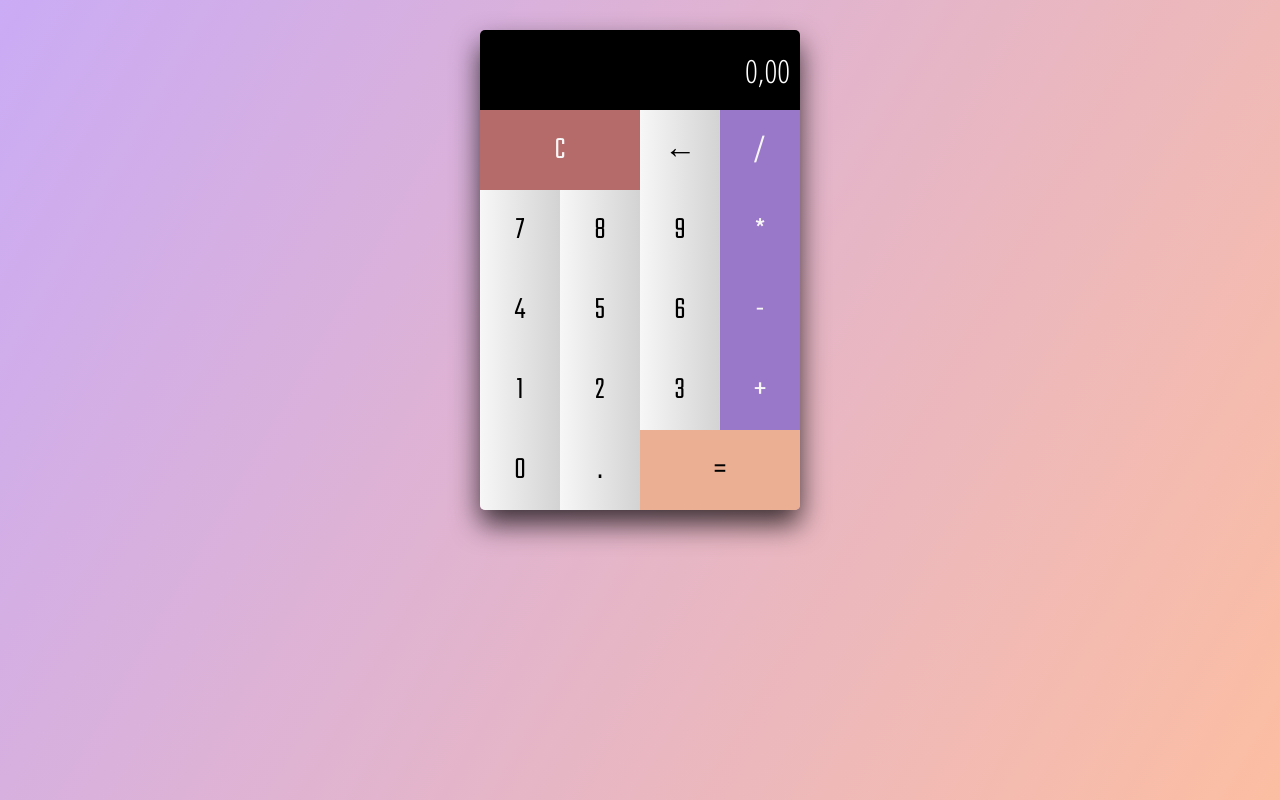
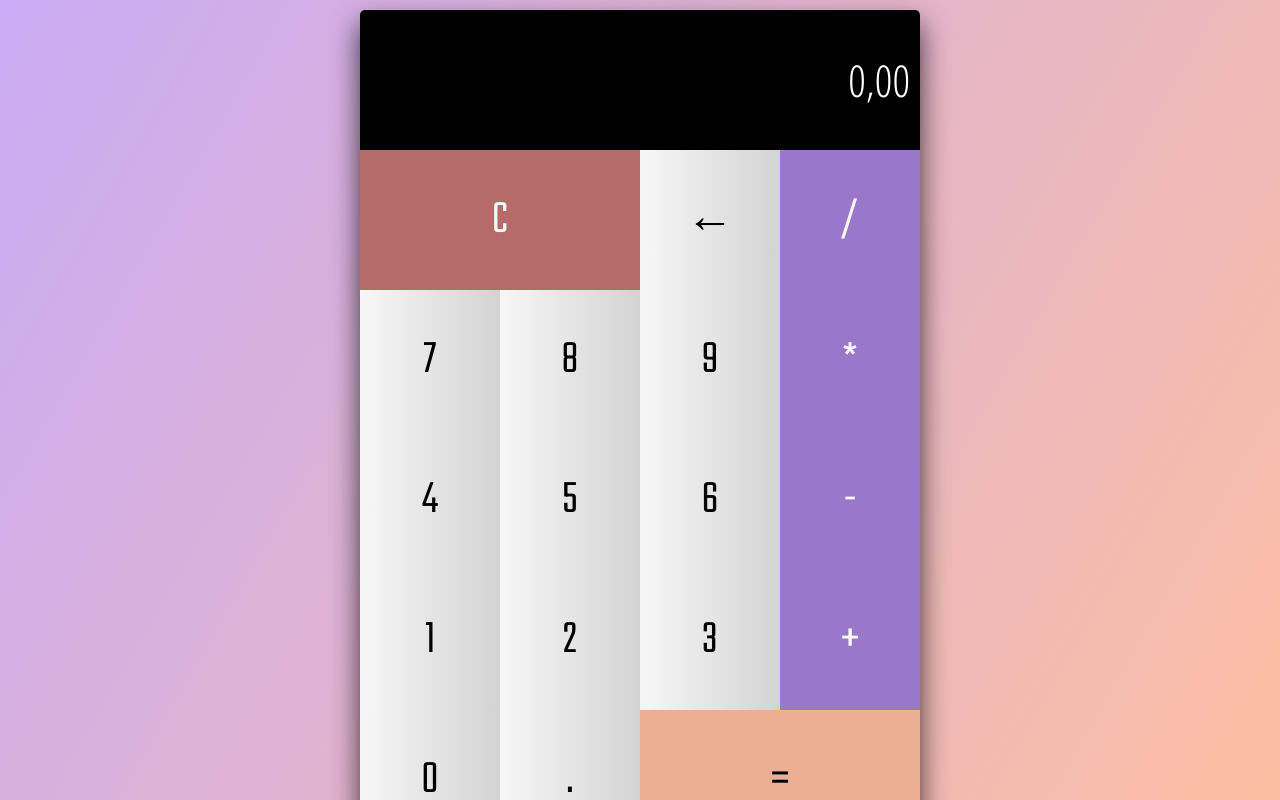
Before and after one commit to gavayec13/Calculator, a plain HTML site: page index.html in a window 1280 px wide. Drawn offline with Linux system fonts and the light colour scheme.

Commit message:
added script.js

```diff
--- a/index.html
+++ b/index.html
@@ -11,25 +11,26 @@
 </head>
 <body>
     <div class="container">
-        <input type="text" placeholder="0,00">
-        <button class="btn clean"><span>C</span></button>
-        <button class="btn back">&larr;</button>
-        <button class="btn action">/</button>
-        <button class="btn">7</button>
-        <button class="btn">8</button>
-        <button class="btn">9</button>
-        <button class="btn action">*</button>
-        <button class="btn">4</button>
-        <button class="btn">5</button>
-        <button class="btn">6</button>
-        <button class="btn action">-</button>
-        <button class="btn">1</button>
-        <button class="btn">2</button>
-        <button class="btn">3</button>
-        <button class="btn action">+</button>
-        <button class="btn zero">0</button>
-        <button class="btn">.</button>
-        <button class="btn equal">=</button>
+        <input id="input" type="text" placeholder="0,00">
+        <button class="btn clean" onclick="clean()"><span>C</span></button>
+        <button class="btn back" onclick="back()">&larr;</button>
+        <button class="btn action" onclick="insert('/')">/</button>
+        <button class="btn" onclick="insert('7')">7</button>
+        <button class="btn" onclick="insert('8')">8</button>
+        <button class="btn" onclick="insert('9')">9</button>
+        <button class="btn action" onclick="insert('*')">*</button>
+        <button class="btn" onclick="insert('4')">4</button>
+        <button class="btn" onclick="insert('5')">5</button>
+        <button class="btn" onclick="insert('6')">6</button>
+        <button class="btn action" onclick="insert('-')">-</button>
+        <button class="btn" onclick="insert('1')">1</button>
+        <button class="btn" onclick="insert('2')">2</button>
+        <button class="btn" onclick="insert('3')">3</button>
+        <button class="btn action" onclick="insert('+')">+</button>
+        <button class="btn zero" onclick="insert('0')">0</button>
+        <button class="btn" onclick="insert('.')">.</button>
+        <button class="btn equal" onclick="equal()">=</button>
     </div>
+    <script src="script.js"></script>
 </body>
 </html>
--- /dev/null
+++ b/script.js
@@ -0,0 +1,11 @@
+const input = document.getElementById('input');
+
+const insert = num => input.value += num;
+
+
+
+const clean = () => input.value = '';
+
+const back = () => input.value = input.value.substring(0, input.value.length-1);
+
+const equal = () => input.value ? input.value = eval(input.value) : null;
--- a/style.css
+++ b/style.css
@@ -9,13 +9,10 @@ html, body {
     margin-right: 0;
     padding: 0;
     overflow-x: hidden;
-    background: linear-gradient(-60deg, #fcbea2 0%, #caabf5 100%);
     font-size: 0;
 }
 
 .container {
-    width: 320px;
-    height: 480px;
     margin: 30px auto;
     display: table;
     border-radius: 5px;
@@ -23,10 +20,6 @@ html, body {
 }
 
 input {
-    width: 300px;
-    height: 60px;
-    margin: 0;
-    padding: 10px;
     border: none;
     border-top-left-radius: 5px;
     border-top-right-radius: 5px;
@@ -47,16 +40,6 @@ input::-webkit-placeholder {
     color: #fff;
     opacity: 1;
 }
-
-.btn {
-    background-image: linear-gradient(to right, #f7f7f7 0%, #d3d3d3 100%);
-    font-family: 'Teko', sans-serif;
-    width: 80px;
-    height: 80px;
-    padding: 0;
-    font-size: 32px;
-    border: none;
-}
 .btn:hover {
     background-image: linear-gradient(to right, #b8b7b7 0%, #a3a1a1 100%);
 }
@@ -70,6 +53,94 @@ input::-webkit-placeholder {
     font-weight: 700;
     border-radius: 10px;
 }
+.zero {
+    border-bottom-left-radius: 5px;
+}
+
+@media only screen and (min-width: 300px) {
+    html, body {
+        background: linear-gradient(-60deg, #b7bb7d 0%, #a68dca 100%);
+    }
+    .container {
+        width: 100%;
+        height: 100%;
+        margin: auto 0;
+    }
+    .btn {
+        width: 25%;
+        height: calc(100% / 7);
+        background-image: linear-gradient(to right, #cac3c3 0%, #a79191 100%);
+        font-family: 'Teko', sans-serif;
+        font-size: 28px;
+        border: none;
+    }
+    input {
+        width: calc(100% - 20px);
+        height: calc(100% / 7 - 20px);
+        padding: 10px;
+        margin: 0;
+    }
+    .clean {
+        width: 50%;
+        background: #ac5e5e;
+    }
+    .equal {
+        width: 50%;
+        background: #804242;
+    }
+    .action {
+        background: #6b5d1d;
+        color: #f7f7f7;
+    }
+}
+
+@media only screen and (min-width: 480px) {
+    .container {
+        width: 90%;
+        height: 70%;
+        margin: 20px auto;
+    }
+    .btn {
+        width: 25%;
+        height: calc(100% / 6);
+        font-size: 36px;
+    }
+    input {
+        width: calc(100% - 20px);
+        height: calc(100% / 6 - 20px);
+        padding: 10px;
+        margin: 0;
+    }
+    .clean {
+        width: 50%;
+    }
+    .equal {
+        width: 50%;
+    }
+}
+
+@media only screen and (min-width: 768px) {
+    html, body {
+        background: linear-gradient(-60deg, #fcbea2 0%, #caabf5 100%);
+    }
+    .container {
+        width: 560px;
+        height: 840px;
+        margin: 10px auto;
+    }
+    input {
+        width: 540px;
+        height: 120px;
+        padding: 10px;
+        margin: 0;
+        font-size: 44px;
+    }
+    .btn {
+        width: 140px;
+        height: 140px;
+        font-size: 48px;
+        background-image: linear-gradient(to right, #f7f7f7 0%, #d3d3d3 100%);
+    }
 
     .action {
         background: #9a78c9;
@@ -81,7 +152,7 @@ input::-webkit-placeholder {
     }
 
     .clean {
-    width: 160px;
+        width: 280px;
         background: #b66b6b;
         color: #f7f7f7;
     }
@@ -95,84 +166,38 @@ input::-webkit-placeholder {
     .clean:hover {
         background: #c55353;
     }
-
     .equal {
-    width: 160px;
+        width: 280px;
         background: #ebaf94;
         border-bottom-right-radius: 5px;
     }
     .equal:hover {
         background: #d48561;
     }
-
-.zero {
-    border-bottom-left-radius: 5px;
 }
 
-@media (max-width: 1024px) {
+@media only screen and (min-width: 1024px) and (orientation: portrait) {
     .container {
+        width: 800px;
+        height: 1200px;
+        margin: 40px auto;
+    }
+    .btn {
+        width: 200px;
+        height: 200px;
+        font-size: 56px;
+    }
+    input {
+        width: 760px;
+        height: 160px;
+        padding: 20px;
+        margin: 0;
+        font-size: 52px;
+    }
+    .clean {
         width: 400px;
     }
-    .btn {
-        width: 100px;
-        height: 100px;
-    }
-    input {
-        width: 380px;
-        height: 80px;
-        padding: 10px;
-        margin: 0;
-    }
-    .clean {
-        width: 200px;
-    }
     .equal {
-        width: 200px;
+        width: 400px;
     }
 }
-
-@media (max-width: 375px) {
-    .container {
-        margin: auto 0;
-    }
-    .btn {
-        width: 93.75px;
-        height: 93.75px;
-    }
-    input {
-        width: 355px;
-        height: 73.75px;
-        padding: 10px;
-        margin: 0;
-    }
-    .clean {
-        width: 187.5px;
-    }
-    .equal {
-        width: 187.5px;
-    }
-}
-
-@media (max-width: 325px) {
-    .container {
-        width: 100%;
-        height: 100%;
-        margin: auto 0;
-    }
-    .btn {
-        width: 25%;
-        height: 80px;
-    }
-    input {
-        width: calc(100% - 20px);
-        height: 68px;
-        padding: 10px;
-        margin: 0;
-    }
-    .clean {
-        width: 50%;
-    }
-    .equal {
-        width: 50%;
-    }
-}
```
Lines whose indentation alone changed are shown as unchanged.
